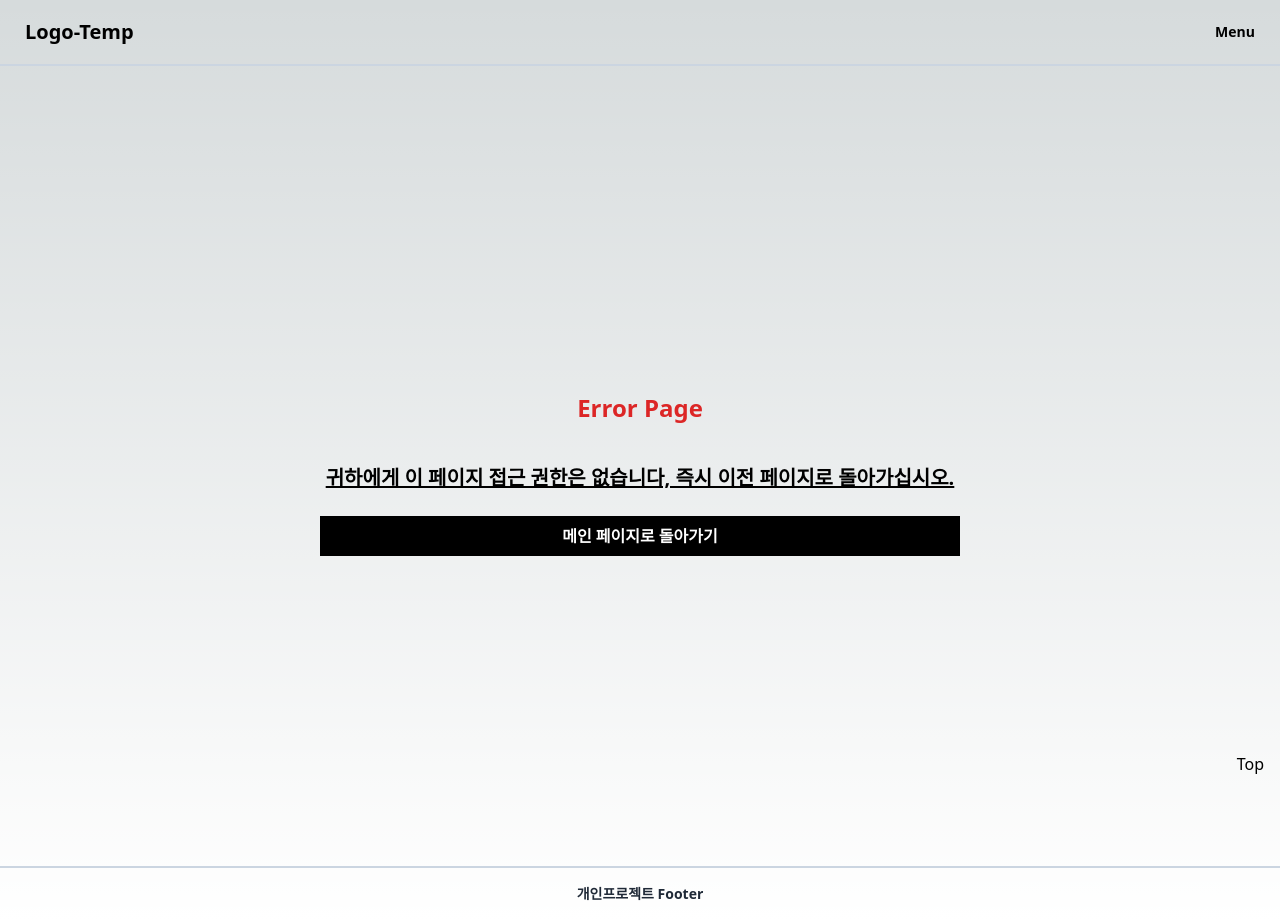
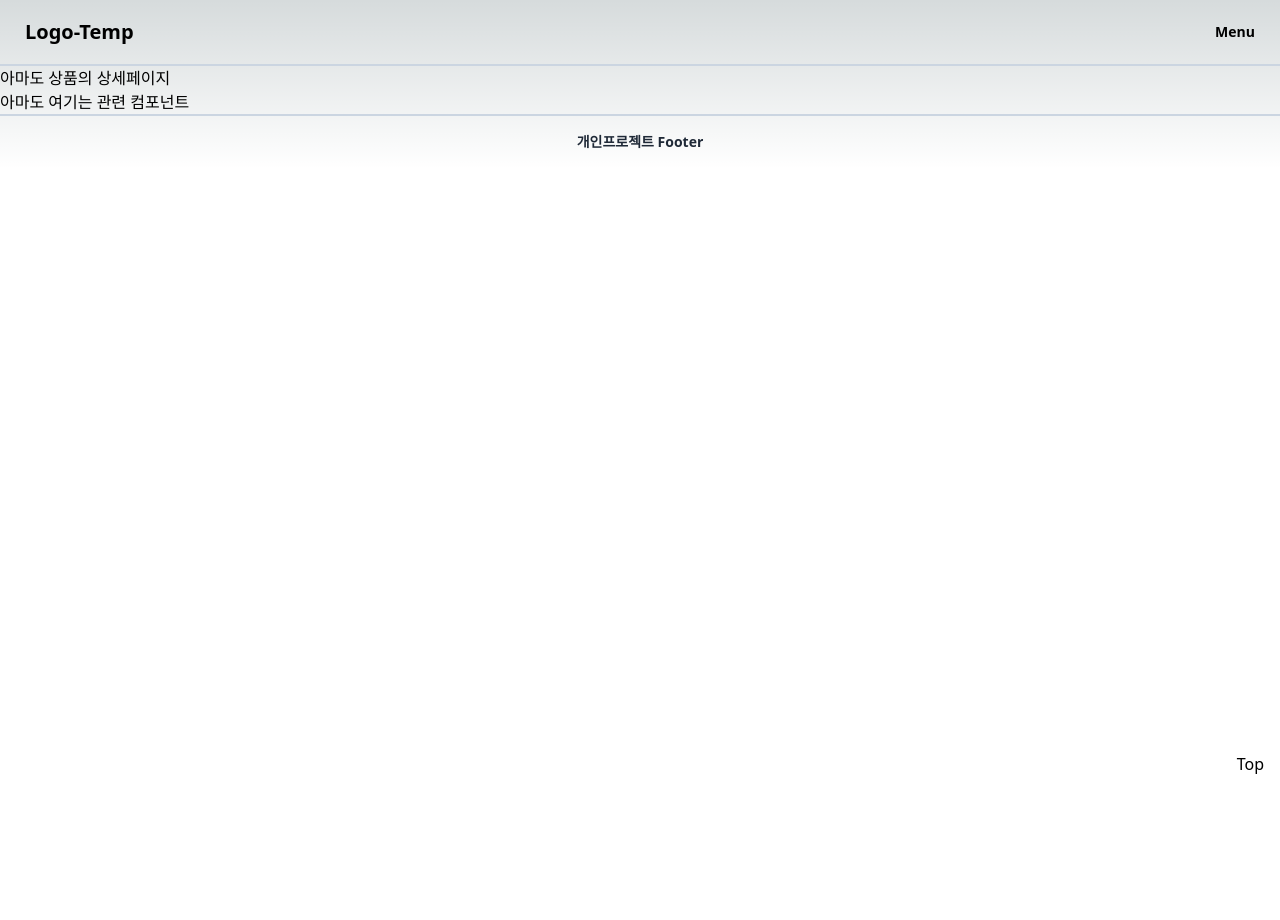
Before and after one commit to Runor0624/Real-Shop, a Next.js app: page /product/detail/1 in a window 1280 px wide. Before the commit this address had no page. After the commit the page ends 800 px from the top, so only its background shows below. Built offline with nearby package versions, Linux system fonts and the light colour scheme.

Commit message:
[Add] 필요 라이브러리 추가 등

```diff
--- a/app/layout.tsx
+++ b/app/layout.tsx
@@ -1,6 +1,9 @@
 import Nav from '@/components/Common/Nav'
 import Footers from '@/components/Common/Footer'
 import TopButton from '@/components/Common/TopButton'
+
+import { ToastContainer } from 'react-toastify'
+import 'react-toastify/dist/ReactToastify.css'
 
 import './globals.css'
 import ReactQuery from './Util/ReactQuery'
@@ -14,6 +17,7 @@ export default function RootLayout({
     <html lang='en'>
       <body>
         <Nav />
+        <ToastContainer />
         <ReactQuery>{children}</ReactQuery>
         <Footers />
         <TopButton />
--- a/app/page.tsx
+++ b/app/page.tsx
@@ -13,6 +13,9 @@ export default function Home() {
       <p className='text-center text-xl text-red-600 font-bold'>
         나는 메인 페이지 - 개인 프로젝트 초안.
       </p>
+      <section>
+        <p>여기는 React-Slick로 캐러셀을 넣어야 하나?</p>
+      </section>
       <Link href='/signup' className='mx-2'>
         회원가입 페이지
       </Link>
--- /dev/null
+++ b/app/product/detail/[id]/page.tsx
@@ -0,0 +1,12 @@
+// 아마도 상품의 상세페이지
+
+export default function page() {
+  return (
+    <>
+      <h1>아마도 상품의 상세페이지</h1>
+      <section>
+        <p>아마도 여기는 관련 컴포넌트</p>
+      </section>
+    </>
+  )
+}
--- a/components/Auth/SignUp.tsx
+++ b/components/Auth/SignUp.tsx
@@ -1,10 +1,19 @@
+'use client'
+
 {
   /* 이후 진행할 내용
 1. react-toastify 등 으로 사용자에게 회원가입 성공/실패를 인지시킬것.
 2. React-hook-form을 사용하여 통신 관련 부분을 처리할것.
 */
 }
+
+import { toast } from 'react-toastify'
+import 'react-toastify/dist/ReactToastify.css'
+
 export default function SignUpComponent() {
+  const Temp = () => {
+    toast.success('회원가입 성공.', { autoClose: 1000, pauseOnHover: false })
+  }
   return (
     <form className='w-2/3 border border-slate-300 rounded-md flex flex-col justify-center items-center m-auto my-2'>
       <label className='py-2 font-bold'>UserID</label>
@@ -20,7 +29,7 @@ export default function SignUpComponent() {
         placeholder='사용할 비밀번호를 입력하세요'
       />
 
-      <button className='my-2 btn btn-success' type='submit'>
+      <button className='my-2 btn btn-success' onClick={() => Temp}>
         SignUp
       </button>
     </form>
--- a/package.json
+++ b/package.json
@@ -14,7 +14,8 @@
     "next": "14.1.0",
     "react": "^18",
     "react-dom": "^18",
-    "react-hook-form": "^7.50.1"
+    "react-hook-form": "^7.50.1",
+    "react-toastify": "^10.0.4"
   },
   "devDependencies": {
     "@types/node": "^20",
```
Also changed, not shown: 1 other file (tests, documents, lock files or other folders).
